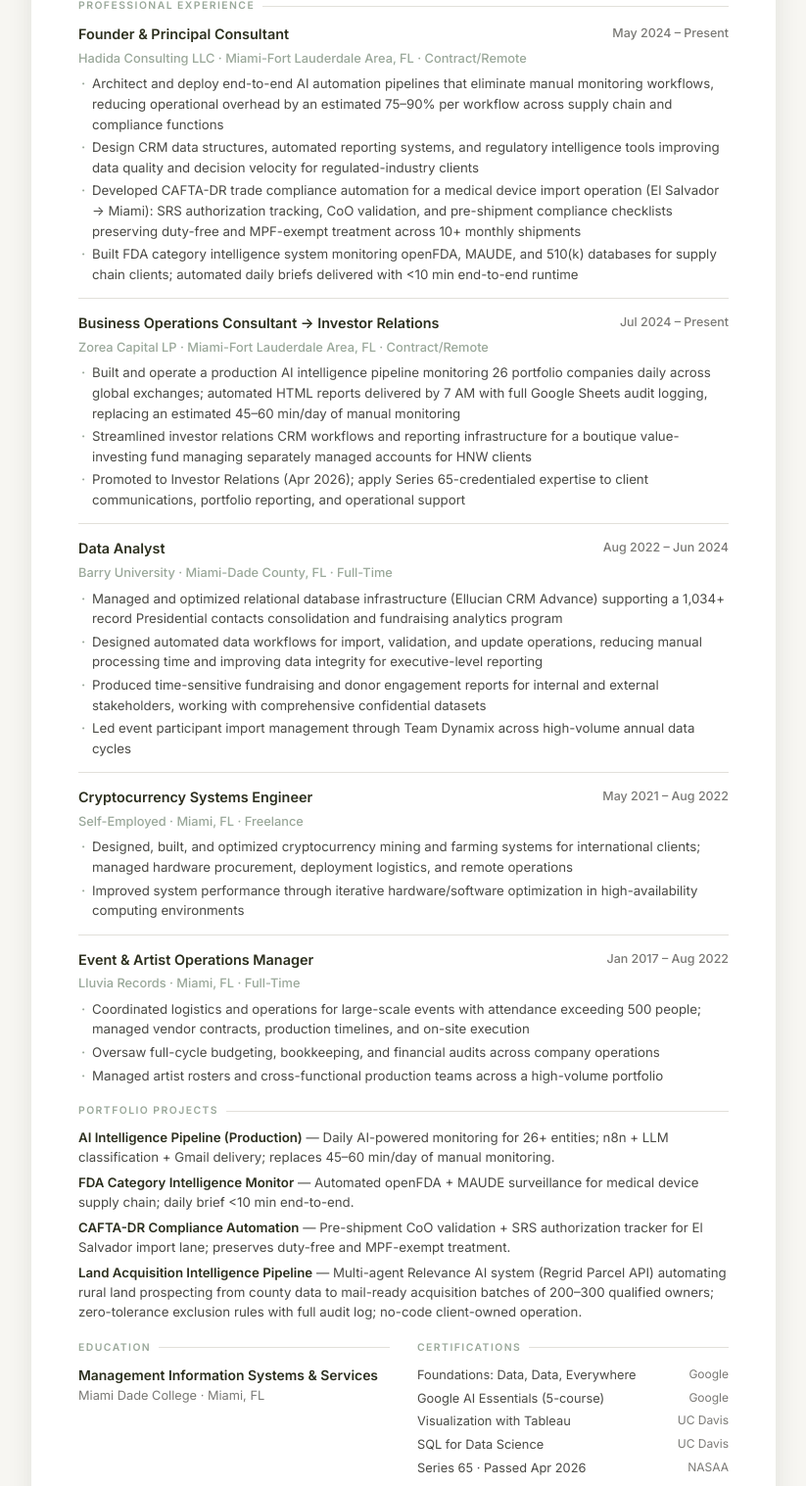
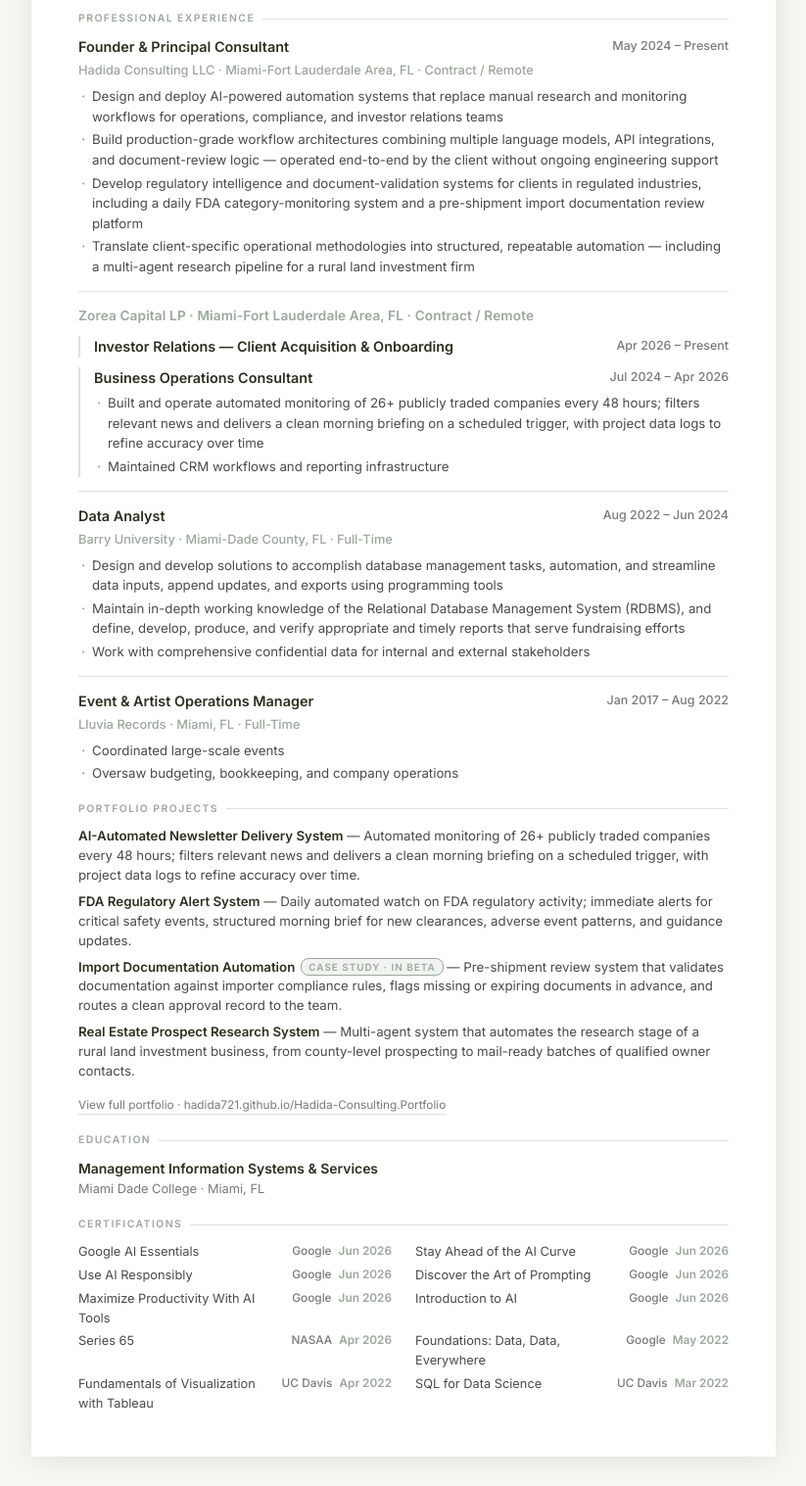
Before and after one commit to Hadida721/Hadida-Consulting.Portfolio, a plain HTML site: page resume.html in a window 1280 px wide. Shown: the part 543-2060 px from the top of the page at 98% size, without its empty margins (228-1051 px from the left). Drawn offline with Linux system fonts and the light colour scheme.

Commit message:
Update resume.html

```diff
--- a/resume.html
+++ b/resume.html
@@ -41,35 +41,33 @@
 
     /* === HEADER === */
     .r-header {
-      display: grid;
-      grid-template-columns: 1fr auto;
-      gap: 16px;
-      align-items: end;
-      border-bottom: 2px solid var(--c-primary);
+      border-bottom: 2px solid var(--c-accent);
       padding-bottom: 18px;
-      margin-bottom: 20px;
+      margin-bottom: 22px;
     }
 
     .r-name {
       font-family: var(--font-serif);
-      font-size: 2.25rem;
+      font-size: 2.4rem;
       color: var(--c-primary);
       line-height: 1;
-      margin-bottom: 4px;
+      margin-bottom: 6px;
+      letter-spacing: -0.005em;
     }
 
     .r-title {
-      font-size: 0.9rem;
+      font-size: 0.92rem;
       font-weight: 500;
       color: var(--c-muted);
       letter-spacing: 0.02em;
+      margin-bottom: 14px;
     }
 
     .r-contact {
-      text-align: right;
       font-size: 0.8rem;
       color: var(--c-muted);
-      line-height: 1.75;
+      line-height: 1.5;
+      font-style: normal;
     }
 
     .r-contact a {
@@ -79,6 +77,13 @@
     }
 
     .r-contact a:hover { text-decoration: underline; }
+
+    .r-contact .sep {
+      display: inline-block;
+      margin: 0 8px;
+      color: var(--c-accent);
+      font-weight: 700;
+    }
 
     /* === SECTIONS === */
     .r-section {
@@ -148,6 +153,27 @@
       padding-bottom: 0;
     }
 
+    /* Multi-role company: stack two roles under one company header */
+    .r-job-company-lead {
+      font-size: 0.85rem;
+      color: var(--c-accent);
+      font-weight: 600;
+      margin-bottom: 10px;
+      letter-spacing: 0.01em;
+    }
+
+    .r-subrole {
+      padding-left: 14px;
+      border-left: 2px solid var(--c-border);
+      margin-bottom: 10px;
+    }
+
+    .r-subrole:last-child { margin-bottom: 0; }
+
+    .r-subrole .r-job-header {
+      margin-bottom: 4px;
+    }
+
     .r-job-header {
       display: grid;
       grid-template-columns: 1fr auto;
@@ -201,7 +227,7 @@
 
     /* === PROJECTS === */
     .r-project {
-      margin-bottom: 6px;
+      margin-bottom: 7px;
       font-size: 0.83rem;
       line-height: 1.5;
     }
@@ -209,6 +235,37 @@
     .r-project-name {
       font-weight: 600;
       color: var(--c-primary);
+    }
+
+    .r-project-badge {
+      display: inline-block;
+      font-size: 0.62rem;
+      font-weight: 600;
+      letter-spacing: 0.1em;
+      text-transform: uppercase;
+      color: var(--c-accent);
+      background: rgba(154,168,154,0.14);
+      border: 1px solid var(--c-accent);
+      padding: 1px 7px;
+      border-radius: 8px;
+      margin-left: 6px;
+      vertical-align: middle;
+      position: relative;
+      top: -1px;
+    }
+
+    .r-project-link {
+      color: var(--c-muted);
+      font-size: 0.74rem;
+      text-decoration: none;
+      border-bottom: 1px solid var(--c-border);
+      margin-top: 8px;
+      display: inline-block;
+    }
+
+    .r-project-link:hover {
+      color: var(--c-primary);
+      border-color: var(--c-accent);
     }
 
     /* === EDUCATION & CERTS === */
@@ -240,16 +297,80 @@
       gap: 8px;
     }
 
-    .r-cert-name { color: var(--c-text); }
-    .r-cert-issuer { color: var(--c-muted); font-size: 0.75rem; white-space: nowrap; }
+    .r-cert-name { color: var(--c-text); flex: 1; min-width: 0; }
+    .r-cert-meta {
+      color: var(--c-muted);
+      font-size: 0.74rem;
+      white-space: nowrap;
+      display: flex;
+      gap: 7px;
+      align-items: baseline;
+    }
+    .r-cert-issuer { font-weight: 500; }
+    .r-cert-date { color: var(--c-accent); font-weight: 600; }
 
     /* === PRINT STYLES === */
     @media print {
-      body { background: white; font-size: 12px; }
-      .resume { margin: 0; padding: 0.4in 0.45in; box-shadow: none; max-width: 100%; }
-      .r-name { font-size: 1.9rem; }
-      @page { size: letter; margin: 0; }
-      a { color: inherit; text-decoration: none; }
+      /* Force exact colors so brand palette renders in PDF */
+      * {
+        -webkit-print-color-adjust: exact !important;
+        print-color-adjust: exact !important;
+        color-adjust: exact !important;
+      }
+
+      body {
+        background: white;
+        font-size: 11.5px;
+        line-height: 1.5;
+      }
+
+      .resume {
+        margin: 0;
+        padding: 0.4in 0.5in;
+        box-shadow: none;
+        max-width: 100%;
+      }
+
+      .r-name { font-size: 1.95rem; }
+      .r-title { font-size: 0.88rem; }
+      .r-contact { font-size: 0.75rem; }
+
+      @page {
+        size: letter;
+        margin: 0;
+      }
+
+      /* Links: keep accent color but remove blue/underline noise */
+      a {
+        color: var(--c-primary);
+        text-decoration: none;
+      }
+
+      /* Prevent ugly breaks mid-job */
+      .r-job, .r-subrole, .r-edu {
+        page-break-inside: avoid;
+        break-inside: avoid;
+      }
+
+      .r-section-title {
+        page-break-after: avoid;
+        break-after: avoid;
+      }
+
+      .r-bullets li {
+        page-break-inside: avoid;
+        break-inside: avoid;
+      }
+
+      /* Force a specific section to start on a new page */
+      .r-page-break-before {
+        page-break-before: always;
+        break-before: page;
+      }
+
+      /* Tighten cert grid for print */
+      .r-certs { gap: 3px 24px; }
+      .r-cert { font-size: 0.78rem; }
     }
 
     /* === SCREEN-ONLY PRINT BUTTON === */
@@ -290,17 +411,14 @@
 
   <!-- HEADER -->
   <header class="r-header">
-    <div>
     <h1 class="r-name">Jacob Hadida</h1>
-      <!-- REPLACE: Title line -->
-      <p class="r-title">Business Operations &amp; Automation Consultant</p>
-    </div>
-    <address class="r-contact" style="font-style:normal;">
-      <!-- REPLACE: Contact details -->
-      Aventura, FL<br>
-      <a href="tel:2152606210">(215) 260-6210</a><br>
-      <a href="mailto:hadidajconsulting@gmail.com">hadidajconsulting@gmail.com</a><br>
-      <a href="https://www.linkedin.com/in/jacob-j-hadida-zoreacapital1/" target="_blank" rel="noopener">LinkedIn Profile</a>
+    <p class="r-title">Automation &amp; Data Analyst Consultant</p>
+    <address class="r-contact">
+      Aventura, FL<span class="sep" aria-hidden="true">·</span>
+      <a href="tel:2152606210">(215) 260-6210</a><span class="sep" aria-hidden="true">·</span>
+      <a href="mailto:hadidajconsulting@gmail.com">hadidajconsulting@gmail.com</a><span class="sep" aria-hidden="true">·</span>
+      <a href="https://hadida721.github.io/Hadida-Consulting.Portfolio/" target="_blank" rel="noopener">Portfolio</a><span class="sep" aria-hidden="true">·</span>
+      <a href="https://www.linkedin.com/in/jacob-j-hadida-zoreacapital1/" target="_blank" rel="noopener">LinkedIn</a>
     </address>
   </header>
 
@@ -308,7 +426,7 @@
   <section class="r-section" aria-labelledby="sec-summary">
     <h2 class="r-section-title" id="sec-summary">Professional Summary</h2>
     <p class="r-summary">
-      Results-driven operations consultant specializing in AI-powered workflow automation, supply chain compliance intelligence, and CRM data management. Proven track record deploying production-grade automation pipelines that reduce manual operational overhead by 75–90% and accelerate decision-making for financial services and healthcare-adjacent supply chain clients.
+      Automation and data consultant building AI-powered workflow systems that replace manual research, monitoring, and reporting. Experience spans finance, regulated industries, and operational services — with hands-on capability across automation platforms, AI integration, CRM management, and reporting.
     </p>
   </section>
 
@@ -317,17 +435,15 @@
     <h2 class="r-section-title" id="sec-skills">Core Competencies</h2>
     <div class="r-skills" role="list">
       <span class="r-skill" role="listitem">Workflow Automation (n8n)</span>
-      <span class="r-skill" role="listitem">AI / LLM Integration</span>
-      <span class="r-skill" role="listitem">Supply Chain Compliance</span>
-      <span class="r-skill" role="listitem">CAFTA-DR Trade Compliance</span>
-      <span class="r-skill" role="listitem">FDA Regulatory Intelligence</span>
-      <span class="r-skill" role="listitem">Import Operations</span>
-      <span class="r-skill" role="listitem">CRM Management (Ellucian, MS Dynamics)</span>
+      <span class="r-skill" role="listitem">AI Integration</span>
+      <span class="r-skill" role="listitem">API Integration</span>
       <span class="r-skill" role="listitem">SQL &amp; Data Analysis</span>
-      <span class="r-skill" role="listitem">Tableau</span>
+      <span class="r-skill" role="listitem">Tableau Data Visualization</span>
+      <span class="r-skill" role="listitem">Google Sheets / Excel &amp; Reporting</span>
+      <span class="r-skill" role="listitem">CRM Management (MS Dynamics, HubSpot)</span>
       <span class="r-skill" role="listitem">Process Optimization</span>
       <span class="r-skill" role="listitem">Investor Relations Operations</span>
-      <span class="r-skill" role="listitem">Google Sheets &amp; Reporting</span>
+      <span class="r-skill" role="listitem">Bilingual — English &amp; Spanish</span>
     </div>
   </section>
 
@@ -340,51 +456,47 @@
         <span class="r-job-title">Founder &amp; Principal Consultant</span>
         <span class="r-job-dates">May 2024 – Present</span>
       </div>
-      <p class="r-job-company">Hadida Consulting LLC · Miami-Fort Lauderdale Area, FL · Contract/Remote</p>
+      <p class="r-job-company">Hadida Consulting LLC · Miami-Fort Lauderdale Area, FL · Contract / Remote</p>
       <ul class="r-bullets">
-        <li>Architect and deploy end-to-end AI automation pipelines that eliminate manual monitoring workflows, reducing operational overhead by an estimated 75–90% per workflow across supply chain and compliance functions</li>
-        <li>Design CRM data structures, automated reporting systems, and regulatory intelligence tools improving data quality and decision velocity for regulated-industry clients</li>
-        <li>Developed CAFTA-DR trade compliance automation for a medical device import operation (El Salvador → Miami): SRS authorization tracking, CoO validation, and pre-shipment compliance checklists preserving duty-free and MPF-exempt treatment across 10+ monthly shipments</li>
-        <li>Built FDA category intelligence system monitoring openFDA, MAUDE, and 510(k) databases for supply chain clients; automated daily briefs delivered with &lt;10 min end-to-end runtime</li>
+        <li>Design and deploy AI-powered automation systems that replace manual research and monitoring workflows for operations, compliance, and investor relations teams</li>
+        <li>Build production-grade workflow architectures combining multiple language models, API integrations, and document-review logic — operated end-to-end by the client without ongoing engineering support</li>
+        <li>Develop regulatory intelligence and document-validation systems for clients in regulated industries, including a daily FDA category-monitoring system and a pre-shipment import documentation review platform</li>
+        <li>Translate client-specific operational methodologies into structured, repeatable automation — including a multi-agent research pipeline for a rural land investment firm</li>
       </ul>
     </div>
 
     <div class="r-job">
+      <p class="r-job-company-lead">Zorea Capital LP · Miami-Fort Lauderdale Area, FL · Contract / Remote</p>
+
+      <div class="r-subrole">
         <div class="r-job-header">
-        <span class="r-job-title">Business Operations Consultant → Investor Relations</span>
-        <span class="r-job-dates">Jul 2024 – Present</span>
+          <span class="r-job-title">Investor Relations — Client Acquisition &amp; Onboarding</span>
+          <span class="r-job-dates">Apr 2026 – Present</span>
         </div>
-      <p class="r-job-company">Zorea Capital LP · Miami-Fort Lauderdale Area, FL · Contract/Remote</p>
+      </div>
+
+      <div class="r-subrole">
+        <div class="r-job-header">
+          <span class="r-job-title">Business Operations Consultant</span>
+          <span class="r-job-dates">Jul 2024 – Apr 2026</span>
+        </div>
         <ul class="r-bullets">
-        <li>Built and operate a production AI intelligence pipeline monitoring 26 portfolio companies daily across global exchanges; automated HTML reports delivered by 7 AM with full Google Sheets audit logging, replacing an estimated 45–60 min/day of manual monitoring</li>
-        <li>Streamlined investor relations CRM workflows and reporting infrastructure for a boutique value-investing fund managing separately managed accounts for HNW clients</li>
-        <li>Promoted to Investor Relations (Apr 2026); apply Series 65-credentialed expertise to client communications, portfolio reporting, and operational support</li>
+          <li>Built and operate automated monitoring of 26+ publicly traded companies every 48 hours; filters relevant news and delivers a clean morning briefing on a scheduled trigger, with project data logs to refine accuracy over time</li>
+          <li>Maintained CRM workflows and reporting infrastructure</li>
         </ul>
       </div>
+    </div>
 
-    <div class="r-job">
+    <div class="r-job r-page-break-before">
       <div class="r-job-header">
         <span class="r-job-title">Data Analyst</span>
         <span class="r-job-dates">Aug 2022 – Jun 2024</span>
       </div>
       <p class="r-job-company">Barry University · Miami-Dade County, FL · Full-Time</p>
       <ul class="r-bullets">
-        <li>Managed and optimized relational database infrastructure (Ellucian CRM Advance) supporting a 1,034+ record Presidential contacts consolidation and fundraising analytics program</li>
-        <li>Designed automated data workflows for import, validation, and update operations, reducing manual processing time and improving data integrity for executive-level reporting</li>
-        <li>Produced time-sensitive fundraising and donor engagement reports for internal and external stakeholders, working with comprehensive confidential datasets</li>
-        <li>Led event participant import management through Team Dynamix across high-volume annual data cycles</li>
-      </ul>
-    </div>
-
-    <div class="r-job">
-      <div class="r-job-header">
-        <span class="r-job-title">Cryptocurrency Systems Engineer</span>
-        <span class="r-job-dates">May 2021 – Aug 2022</span>
-      </div>
-      <p class="r-job-company">Self-Employed · Miami, FL · Freelance</p>
-      <ul class="r-bullets">
-        <li>Designed, built, and optimized cryptocurrency mining and farming systems for international clients; managed hardware procurement, deployment logistics, and remote operations</li>
-        <li>Improved system performance through iterative hardware/software optimization in high-availability computing environments</li>
+        <li>Design and develop solutions to accomplish database management tasks, automation, and streamline data inputs, append updates, and exports using programming tools</li>
+        <li>Maintain in-depth working knowledge of the Relational Database Management System (RDBMS), and define, develop, produce, and verify appropriate and timely reports that serve fundraising efforts</li>
+        <li>Work with comprehensive confidential data for internal and external stakeholders</li>
       </ul>
     </div>
 
@@ -395,9 +507,8 @@
       </div>
       <p class="r-job-company">Lluvia Records · Miami, FL · Full-Time</p>
       <ul class="r-bullets">
-        <li>Coordinated logistics and operations for large-scale events with attendance exceeding 500 people; managed vendor contracts, production timelines, and on-site execution</li>
-        <li>Oversaw full-cycle budgeting, bookkeeping, and financial audits across company operations</li>
-        <li>Managed artist rosters and cross-functional production teams across a high-volume portfolio</li>
+        <li>Coordinated large-scale events</li>
+        <li>Oversaw budgeting, bookkeeping, and company operations</li>
       </ul>
     </div>
   </section>
@@ -406,28 +517,28 @@
   <section class="r-section" aria-labelledby="sec-proj">
     <h2 class="r-section-title" id="sec-proj">Portfolio Projects</h2>
     <div class="r-project">
-      <span class="r-project-name">AI Intelligence Pipeline (Production)</span> —
-      Daily AI-powered monitoring for 26+ entities; n8n + LLM classification + Gmail delivery; replaces 45–60 min/day of manual monitoring.
+      <span class="r-project-name">AI-Automated Newsletter Delivery System</span> —
+      Automated monitoring of 26+ publicly traded companies every 48 hours; filters relevant news and delivers a clean morning briefing on a scheduled trigger, with project data logs to refine accuracy over time.
     </div>
     <div class="r-project">
-      <span class="r-project-name">FDA Category Intelligence Monitor</span> —
-      Automated openFDA + MAUDE surveillance for medical device supply chain; daily brief &lt;10 min end-to-end.
+      <span class="r-project-name">FDA Regulatory Alert System</span> —
+      Daily automated watch on FDA regulatory activity; immediate alerts for critical safety events, structured morning brief for new clearances, adverse event patterns, and guidance updates.
     </div>
     <div class="r-project">
-      <span class="r-project-name">CAFTA-DR Compliance Automation</span> —
-      Pre-shipment CoO validation + SRS authorization tracker for El Salvador import lane; preserves duty-free and MPF-exempt treatment.
+      <span class="r-project-name">Import Documentation Automation</span><span class="r-project-badge">Case Study · In Beta</span> —
+      Pre-shipment review system that validates documentation against importer compliance rules, flags missing or expiring documents in advance, and routes a clean approval record to the team.
     </div>
     <div class="r-project">
-      <span class="r-project-name">Land Acquisition Intelligence Pipeline</span> —
-      Multi-agent Relevance AI system (Regrid Parcel API) automating rural land prospecting from county data to mail-ready acquisition batches of 200–300 qualified owners; zero-tolerance exclusion rules with full audit log; no-code client-owned operation.
+      <span class="r-project-name">Real Estate Prospect Research System</span> —
+      Multi-agent system that automates the research stage of a rural land investment business, from county-level prospecting to mail-ready batches of qualified owner contacts.
     </div>
+    <a class="r-project-link" href="https://hadida721.github.io/Hadida-Consulting.Portfolio/" target="_blank" rel="noopener">
+      View full portfolio · hadida721.github.io/Hadida-Consulting.Portfolio
+    </a>
   </section>
 
-  <!-- TWO-COLUMN LOWER SECTION -->
-  <div style="display:grid; grid-template-columns:1fr 1fr; gap:28px; align-items:start;">
-
   <!-- EDUCATION -->
-    <section class="r-section" aria-labelledby="sec-edu" style="margin-bottom:0;">
+  <section class="r-section" aria-labelledby="sec-edu">
     <h2 class="r-section-title" id="sec-edu">Education</h2>
     <div class="r-edu">
       <p class="r-edu-degree">Management Information Systems &amp; Services</p>
@@ -438,31 +549,49 @@
   <!-- CERTIFICATIONS -->
   <section class="r-section" aria-labelledby="sec-certs" style="margin-bottom:0;">
     <h2 class="r-section-title" id="sec-certs">Certifications</h2>
-      <div style="display:flex; flex-direction:column; gap:4px;">
+    <div class="r-certs">
+      <div class="r-cert">
+        <span class="r-cert-name">Google AI Essentials</span>
+        <span class="r-cert-meta"><span class="r-cert-issuer">Google</span><span class="r-cert-date">Jun 2026</span></span>
+      </div>
+      <div class="r-cert">
+        <span class="r-cert-name">Stay Ahead of the AI Curve</span>
+        <span class="r-cert-meta"><span class="r-cert-issuer">Google</span><span class="r-cert-date">Jun 2026</span></span>
+      </div>
+      <div class="r-cert">
+        <span class="r-cert-name">Use AI Responsibly</span>
+        <span class="r-cert-meta"><span class="r-cert-issuer">Google</span><span class="r-cert-date">Jun 2026</span></span>
+      </div>
+      <div class="r-cert">
+        <span class="r-cert-name">Discover the Art of Prompting</span>
+        <span class="r-cert-meta"><span class="r-cert-issuer">Google</span><span class="r-cert-date">Jun 2026</span></span>
+      </div>
+      <div class="r-cert">
+        <span class="r-cert-name">Maximize Productivity With AI Tools</span>
+        <span class="r-cert-meta"><span class="r-cert-issuer">Google</span><span class="r-cert-date">Jun 2026</span></span>
+      </div>
+      <div class="r-cert">
+        <span class="r-cert-name">Introduction to AI</span>
+        <span class="r-cert-meta"><span class="r-cert-issuer">Google</span><span class="r-cert-date">Jun 2026</span></span>
+      </div>
+      <div class="r-cert">
+        <span class="r-cert-name">Series 65</span>
+        <span class="r-cert-meta"><span class="r-cert-issuer">NASAA</span><span class="r-cert-date">Apr 2026</span></span>
+      </div>
       <div class="r-cert">
         <span class="r-cert-name">Foundations: Data, Data, Everywhere</span>
-          <span class="r-cert-issuer">Google</span>
+        <span class="r-cert-meta"><span class="r-cert-issuer">Google</span><span class="r-cert-date">May 2022</span></span>
       </div>
       <div class="r-cert">
-          <span class="r-cert-name">Google AI Essentials (5-course)</span>
-          <span class="r-cert-issuer">Google</span>
-        </div>
-        <div class="r-cert">
-          <span class="r-cert-name">Visualization with Tableau</span>
-          <span class="r-cert-issuer">UC Davis</span>
+        <span class="r-cert-name">Fundamentals of Visualization with Tableau</span>
+        <span class="r-cert-meta"><span class="r-cert-issuer">UC Davis</span><span class="r-cert-date">Apr 2022</span></span>
       </div>
       <div class="r-cert">
         <span class="r-cert-name">SQL for Data Science</span>
-          <span class="r-cert-issuer">UC Davis</span>
-        </div>
-        <div class="r-cert">
-          <span class="r-cert-name">Series 65 · Passed Apr 2026</span>
-          <span class="r-cert-issuer">NASAA</span>
+        <span class="r-cert-meta"><span class="r-cert-issuer">UC Davis</span><span class="r-cert-date">Mar 2022</span></span>
       </div>
     </div>
   </section>
-
-  </div>
 
 </article>
 
```
Lines whose indentation alone changed are shown as unchanged.
